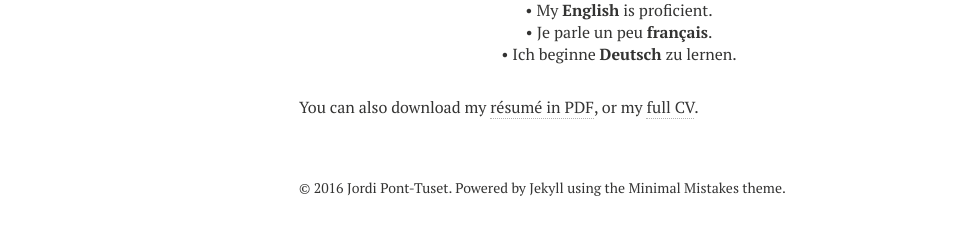
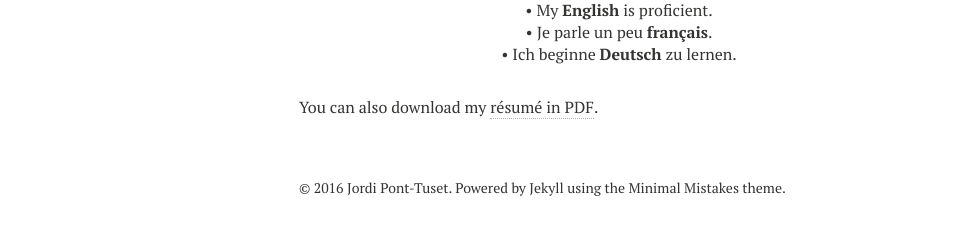
Before and after one commit to Akash1684/akash1684.github.io, a Jekyll site: the page built from cv.md, in a window 1280 px wide. Shown: the part 969-1212 px from the top of the page, without its empty margins (21-989 px from the left). Built offline with Jekyll 4.4.1, drawn with Linux system fonts in a browser that asks for light colours; nearby versions of some CDN libraries.

Commit message:
Update cv.md

```diff
--- a/cv.md
+++ b/cv.md
@@ -3,8 +3,8 @@
 permalink: /cv/
 title: My CV
 tags: [about]
-modified: 8-7-2014
+modified: 13-11-2016
 comments: false
 ---
 
-You can also download my [résumé in PDF](https://www.dropbox.com/s/p9qvdtx3m04s3yn/Resume-PontTuset.pdf?dl=0), or my [full CV](https://www.dropbox.com/s/k97xdtswlfefn8r/CV-PontTuset.pdf?dl=0).
+You can also download my [résumé in PDF](https://drive.google.com/file/d/0B2jIT4ExtjujaXRfQVEwOHZPb1U/view).
```
